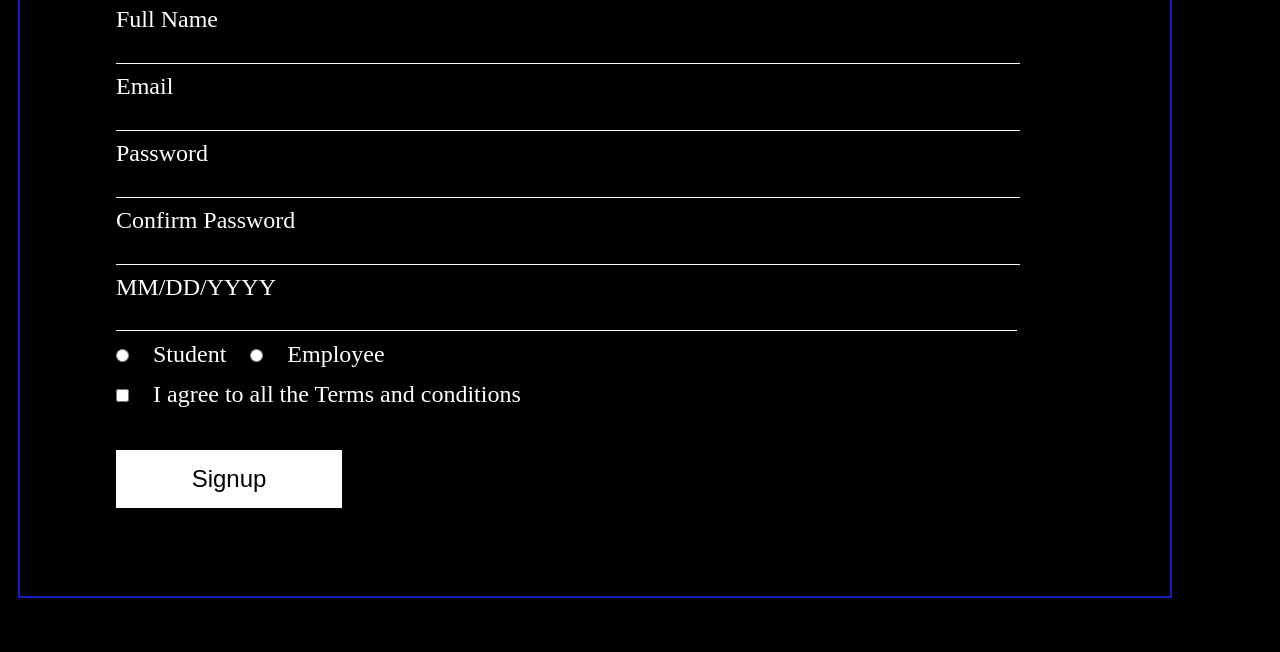
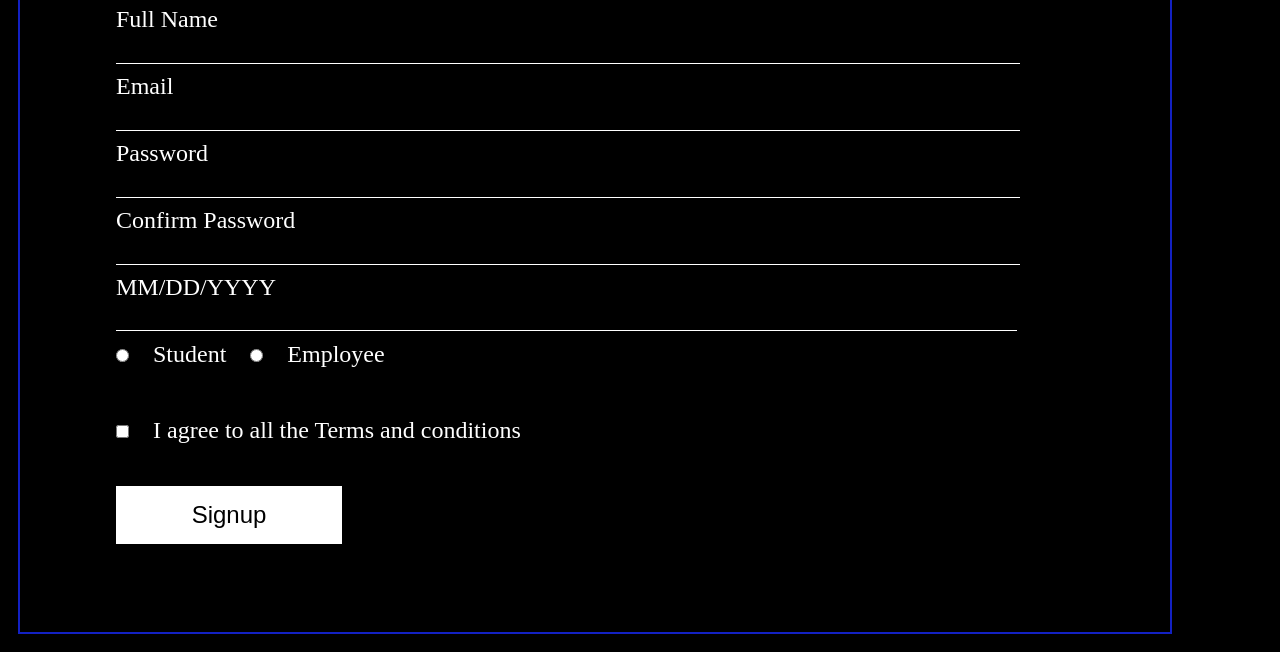
Before and after one commit to Razz700/signup, a plain HTML site: page index.html in a window 1280 px wide. Shown: the part 186-838 px from the top of the page. Before the commit the page ends 802 px from the top, so only its background shows below. Drawn offline with Linux system fonts and the light colour scheme.

Commit message:
Update index.html

```diff
--- a/index.html
+++ b/index.html
@@ -27,7 +27,7 @@
     <div><input type="radio" name="employment" required>
         <label for="employment">Student</label>
         <input type="radio" name="employment" required>
-        <label for="employment">Employee</label></div>
+        <label for="employment">Employee</label></div><br>
     <div><input type="checkbox" id="terms" required>
         <label for="terms">I agree to all the Terms and conditions</label></div>
     <DIV><button type="submit">Signup</button></DIV>
```
